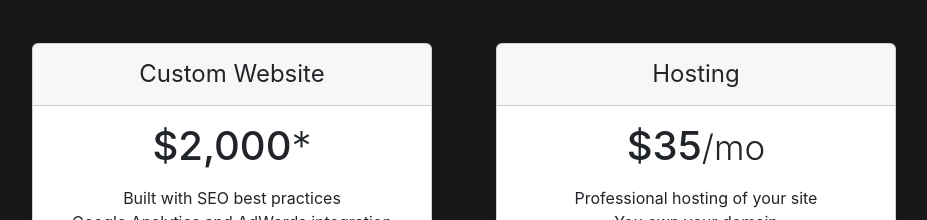
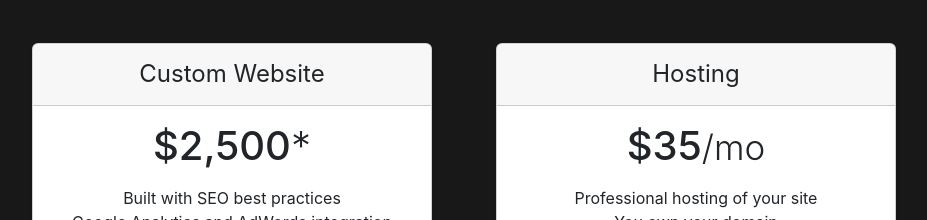
Before and after one commit to ChrisCampbell1/dd-fe, a React (Vite) app: page /pricing in a window 1280 px wide. Shown: the part 840-1060 px from the top of the page, without its empty margins (176-1103 px from the left). Built offline with nearby package versions, Linux system fonts and the light colour scheme; no server answers.

Commit message:
update pricing

```diff
--- a/src/pages/Pricing/Pricing.jsx
+++ b/src/pages/Pricing/Pricing.jsx
@@ -43,7 +43,7 @@ export default function Pricing() {
               <h4 className="my-0 fw-normal">Custom Website</h4>
             </div>
             <div className={styles.cardBody + " " + "card-body"}>
-              <h1 className="card-title pricing-card-title">$2,000<span className='fw-light'>*</span></h1>
+              <h1 className="card-title pricing-card-title">$2,500<span className='fw-light'>*</span></h1>
               <ul className="list-unstyled mt-3 mb-4">
                 <li>Built with SEO best practices</li>
                 <li>Google Analytics and AdWords integration</li>
```
